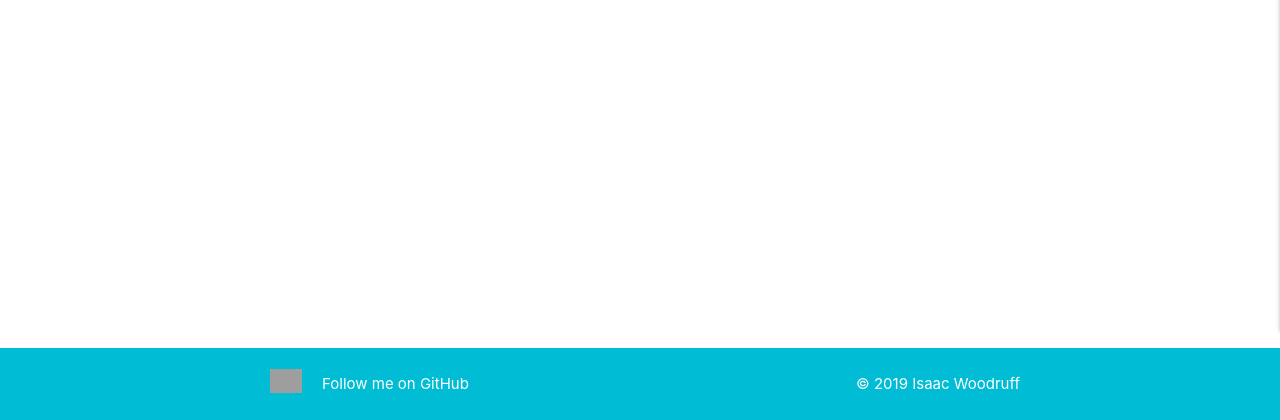
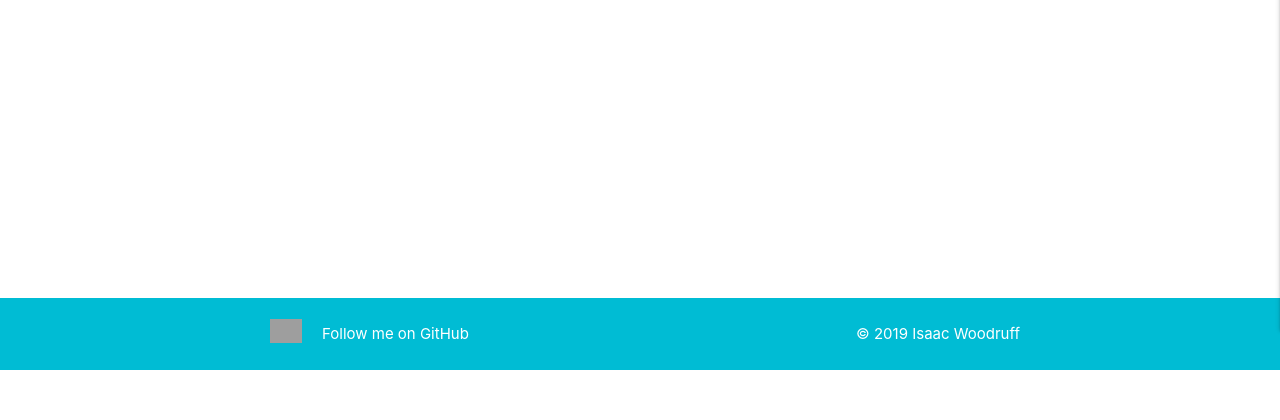
Before and after one commit to isaacwoodruff/codetogether, a Flask app: page /register in a window 1280 px wide. Shown: the part 530-950 px from the top of the page. After the commit the page ends 900 px from the top, so only its background shows below. Run offline with Flask 2, Linux system fonts and the light colour scheme; some libraries are stand-ins or nearby versions; grey boxes are pictures that could not be loaded.

Commit message:
Updated footer styling, chnged index page image

```diff
--- a/static/css/style.css
+++ b/static/css/style.css
@@ -8,7 +8,7 @@ footer {
     min-height: 50px;
     width: 100%;
     position: absolute;
-    bottom: -150px;
+    bottom: -100px;
     color: #FFF;
 }
 
--- a/templates/index.html
+++ b/templates/index.html
@@ -1,7 +1,7 @@
 {% extends 'base.html' %} {% block content %}
 
 <div class="row center">
-    <img class="img-max-width-256" src="https://image.freepik.com/free-vector/abstract-circular-geometric-element-vector_53876-59137.jpg">
+    <img class="img-max-width-256" src="https://image.freepik.com/free-vector/connected-concept-illustration_114360-472.jpg">
     <h1>Welcome</h1>
     <h4>Find a mentor or start pair programming</h4>
 </div>
```
